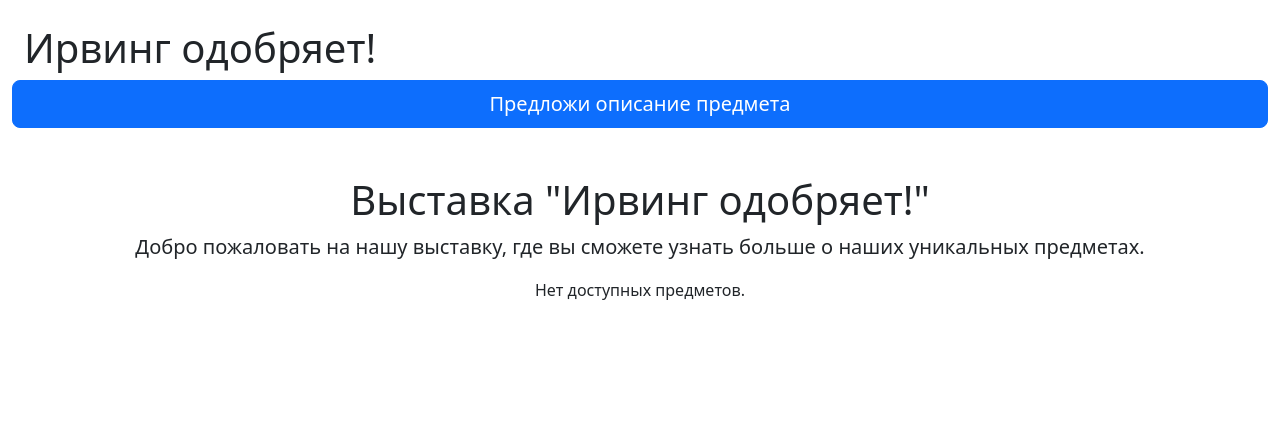
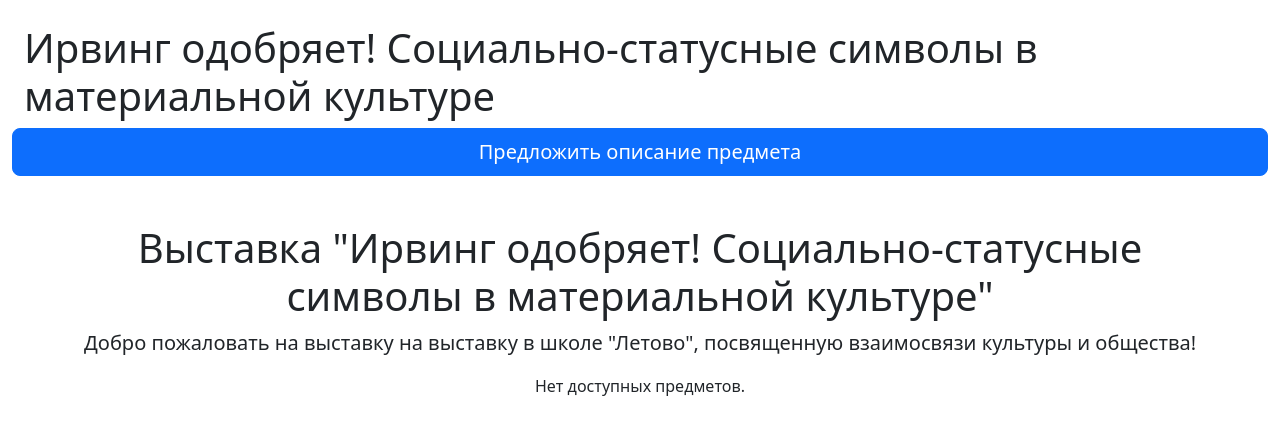
Before and after one commit to il-an/social-status-symbols-exhibition, a Django app: page / in a window 1280 px wide. Shown: the top 435 px of the page. Run offline with Django 5.2, Linux system fonts and the light colour scheme; data that the repository does not hold is empty.

Commit message:
more fixes, s3

```diff
--- a/templates/includes/header.html
+++ b/templates/includes/header.html
@@ -1,4 +1,4 @@
 <div class="row">
-    <a class="h1 col text-decoration-none" href="{% url "home" %}">Ирвинг одобряет!</a>
-    <a href="https://forms.gle/jGErVBzLGYppgbtG6" class="btn btn-primary btn-lg">Предложи описание предмета</a>
+    <a class="h1 col text-decoration-none" href="{% url "home" %}">Ирвинг одобряет! Социально-статусные символы в материальной культуре</a>
+    <a href="https://forms.gle/jGErVBzLGYppgbtG6" class="btn btn-primary btn-lg">Предложить описание предмета</a>
 </div>
--- a/templates/main/home.html
+++ b/templates/main/home.html
@@ -1,13 +1,13 @@
 {% extends "base.html" %}
 
 {% block title %}
-    Ирвинг одобряет!
+    Выставка "Ирвинг одобряет! Социально-статусные символы в материальной культуре"
 {% endblock %}
 
 {% block content %}
 <div class="container mt-5">
-    <h1 class="text-center">Выставка "Ирвинг одобряет!"</h1>
-    <p class="lead text-center">Добро пожаловать на нашу выставку, где вы сможете узнать больше о наших уникальных предметах.</p>
+    <h1 class="text-center">Выставка "Ирвинг одобряет! Социально-статусные символы в материальной культуре"</h1>
+    <p class="lead text-center">Добро пожаловать на выставку на выставку в школе "Летово", посвященную взаимосвязи культуры и общества!</p>
 
     <div class="row">
         {% for item in items %}
```
Also changed, not shown: exhibition/settings.py (+16 -0 lines).
